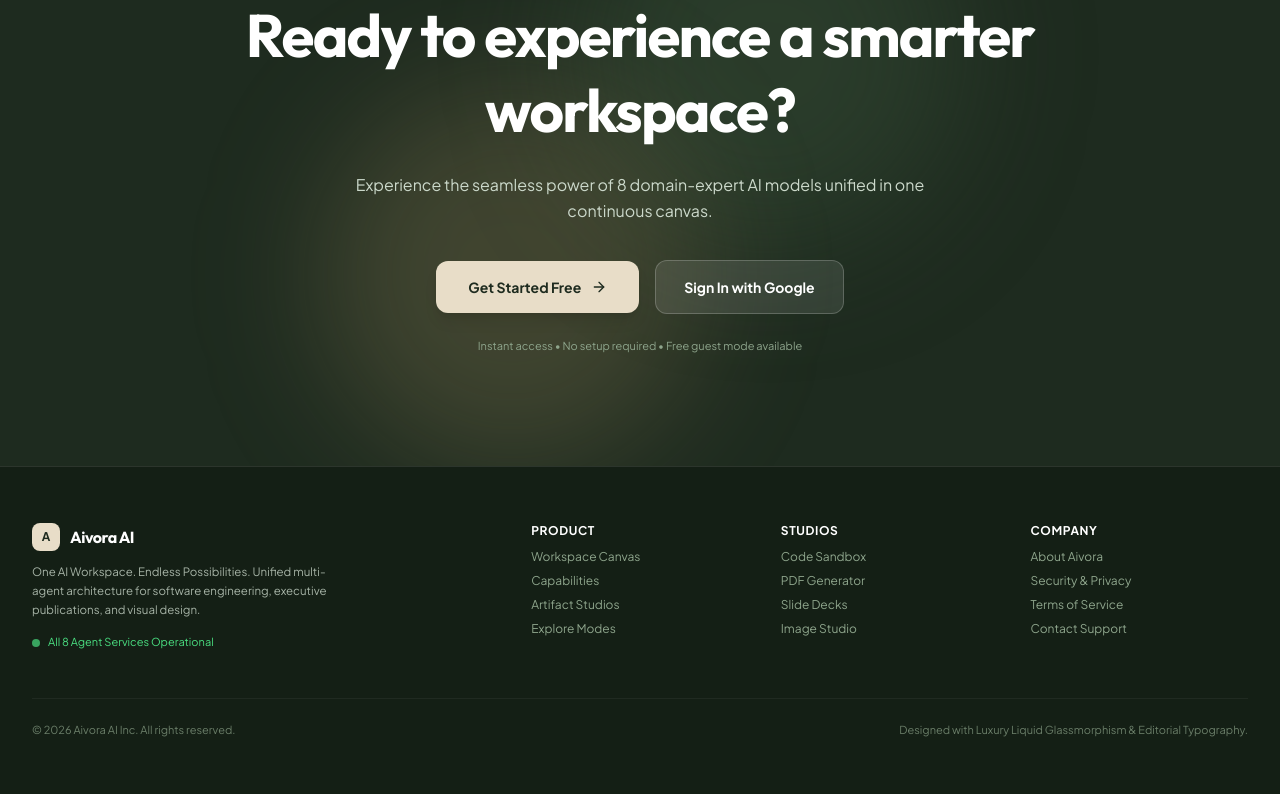
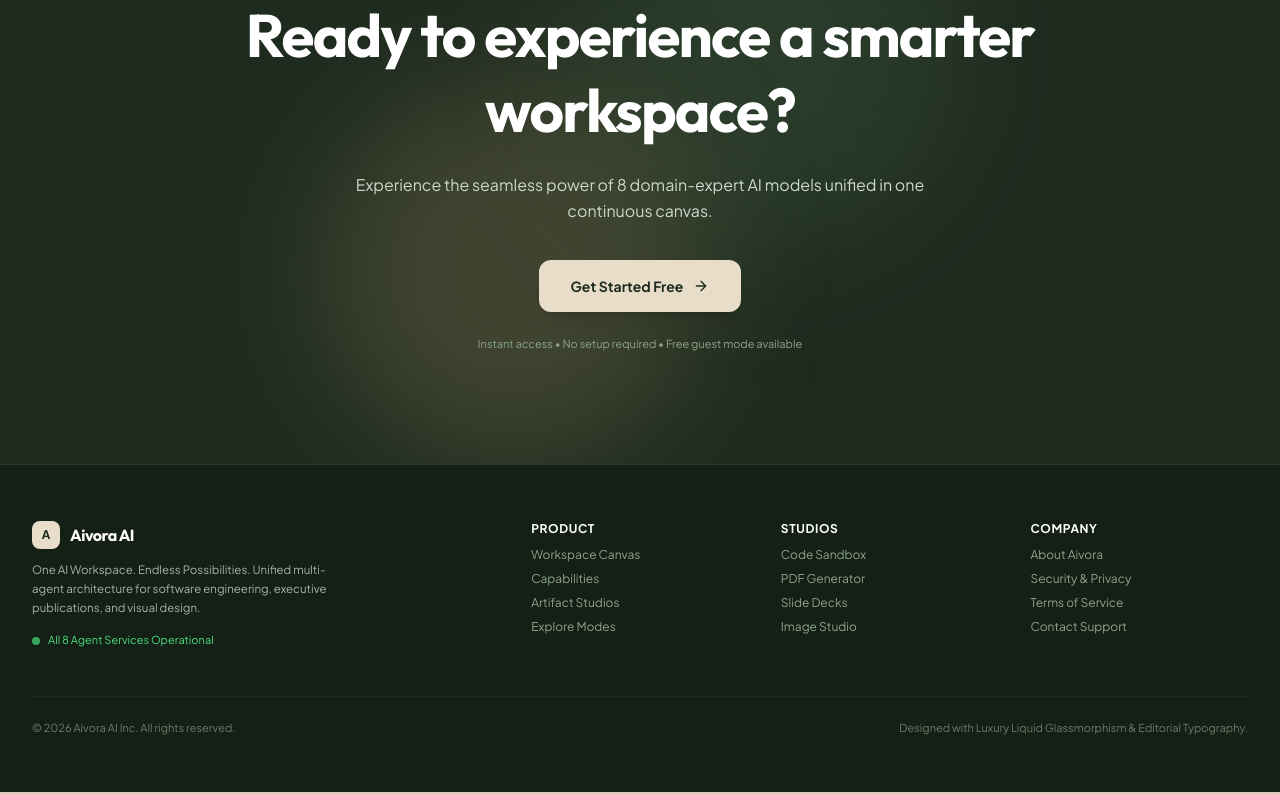
Before and after one commit to Ayush8292006/Aivora-AI, a React (Vite) app in the folder frontend/: page / in a window 1280 px wide. Shown: the part 4367-5161 px from the top of the page. Built offline with nearby package versions, Linux system fonts and the light colour scheme; no server answers.

Commit message:
remove google signin

```diff
--- a/frontend/src/pages/LandingPage.jsx
+++ b/frontend/src/pages/LandingPage.jsx
@@ -1255,12 +1255,7 @@ export default function LandingPage({ onStartChat, onOpenLogin, onOpenExplore })
               <span>Get Started Free</span>
               <ArrowRight size={16} className="group-hover:translate-x-1 transition-transform" />
             </motion.button>
-            <button
-              onClick={onOpenLogin}
-              className="px-7 py-4 rounded-xl text-sm font-bold bg-white/10 hover:bg-white/15 text-white border border-white/20 transition-all cursor-pointer"
-            >
-              Sign In with Google
-            </button>
+
           </div>
 
           <p className="text-[11px] text-[#8EA58C]">
```
